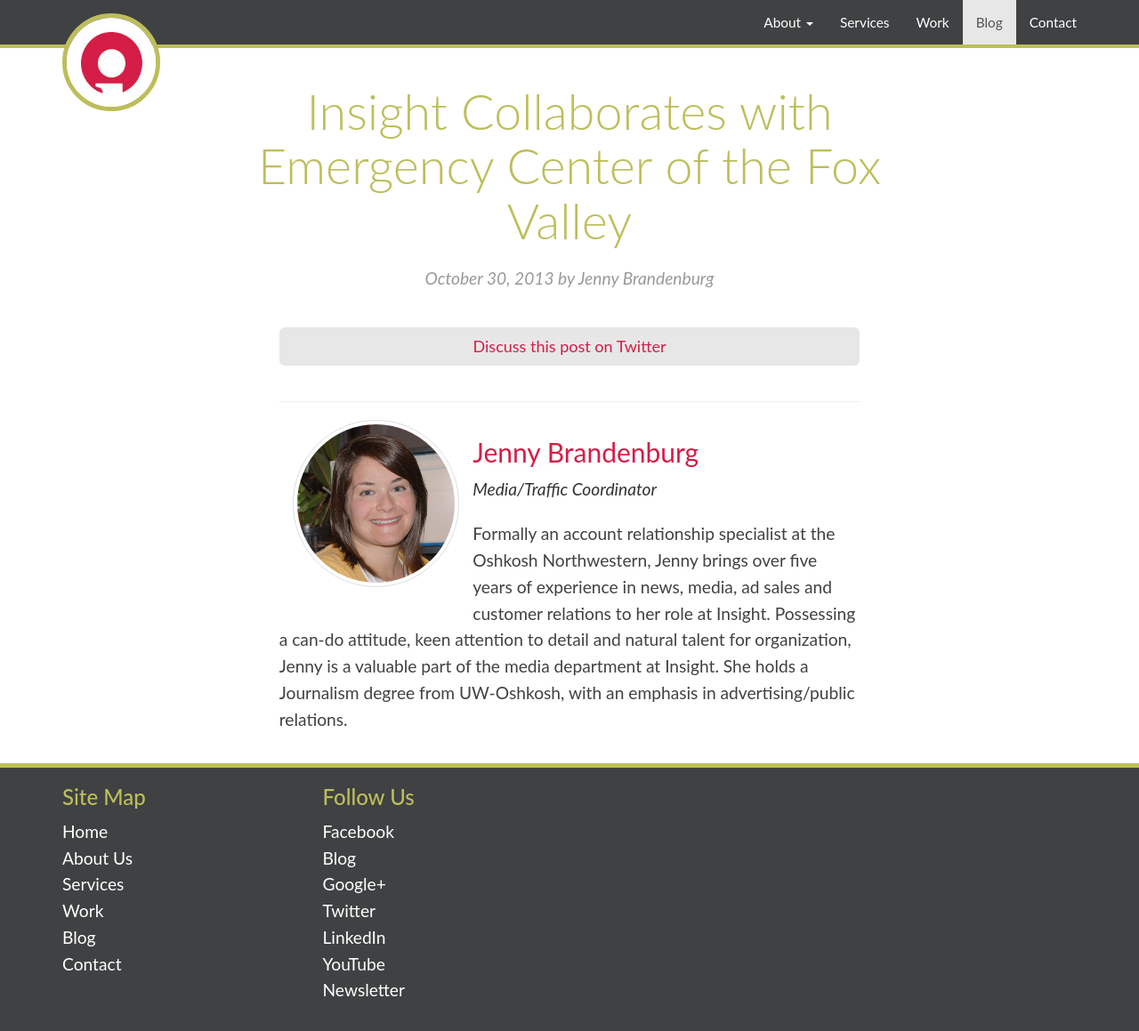
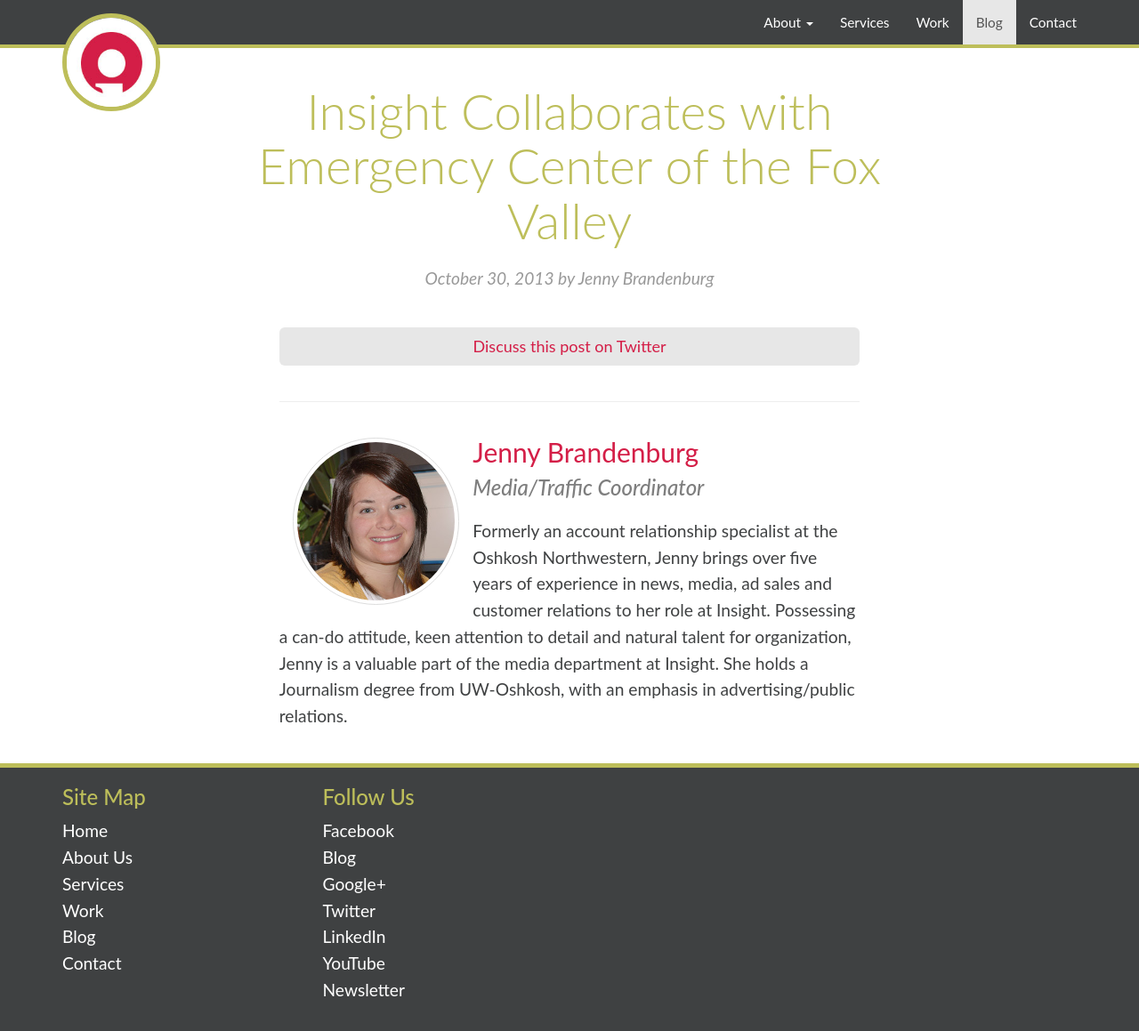
Before and after one commit to insight-creative/insight-creative.github.io, a Jekyll site: the page built from blog/_posts/2013-10-30-insight-collaborates-with-emergencyh-center-of-the-fox-valley.md, in a window 1280 px wide and 1168 px high. Shown: the top 1159 px of the window at 89% size. Built offline with Jekyll 4.4.1, drawn with Linux system fonts in a browser that asks for light colours; nearby versions of some CDN libraries; Markdown is read by kramdown in place of the engine named in the settings.

Commit message:
Adjust staff bio styles.

```diff
--- a/_data/staff.yml
+++ b/_data/staff.yml
@@ -15,7 +15,7 @@
 
 - name: Jenny Brandenburg
   job_title: Media/Traffic Coordinator
-  bio: "Formally an account relationship specialist at the Oshkosh Northwestern, Jenny brings over five years of experience in news, media, ad sales and customer relations to her role at Insight. Possessing a can-do attitude, keen attention to detail and natural talent for organization, Jenny is a valuable part of the media department at Insight. She holds a Journalism degree from UW-Oshkosh, with an emphasis in advertising/public relations."
+  bio: "Formerly an account relationship specialist at the Oshkosh Northwestern, Jenny brings over five years of experience in news, media, ad sales and customer relations to her role at Insight. Possessing a can-do attitude, keen attention to detail and natural talent for organization, Jenny is a valuable part of the media department at Insight. She holds a Journalism degree from UW-Oshkosh, with an emphasis in advertising/public relations."
   image: /img/jenny.jpg
 
 - name: Jay Bauer
--- a/_includes/staff-bio.html
+++ b/_includes/staff-bio.html
@@ -1,11 +1,11 @@
 <hr>
-<div class="row">
+<div class="row staff-bio">
   <div class="col-md-12">
     <div class="col-xs-4">
       <img class="thumbnail img-circle" src="{{ staff.image }}">
     </div>
     <h2>{{ staff.name }}</h2>
-    <em>{{ staff.job_title }}</em>
+    <h3>{{ staff.job_title }}</h3>
     <p>{{ staff.bio }}</p>
   </div>
 </div>
--- a/css/main.css
+++ b/css/main.css
@@ -92,7 +92,6 @@
   color: #BDBE5A;
 }
 
-
 /*
  * Jumbotron
  */
@@ -125,12 +124,12 @@
   border: 1px solid #BDBE5A;
 }
 .thumbnail-gallery .thumbnail:hover img {
+  padding: 2px;
   -webkit-filter: blur(2px);
      -moz-filter: blur(2px);
        -o-filter: blur(2px);
       -ms-filter: blur(2px);
           filter: blur(2px);
-  padding: 2px;
 }
 .thumbnail .caption {
   position: absolute;
@@ -147,6 +146,10 @@
      -moz-transition: all 0.3s;
           transition: all 0.3s;
 }
+.thumbnail:hover .caption {
+  visibility: visible;
+  opacity: 1;
+}
 .thumbnail .caption p {
   font-size: 1.2em;
   margin-top: auto;
@@ -159,10 +162,6 @@
   bottom: 0;
   color: white;
   text-decoration: none;
-}
-.thumbnail:hover .caption {
-  visibility: visible;
-  opacity: 1;
 }
 
 /*
@@ -229,6 +228,22 @@
 }
 .article-footer .btn {
   width: 100%;
+}
+
+/*
+ * Staff Bio
+ */
+
+@media (min-width: 992px) {
+  .staff-bio .thumbnail {
+    margin-top: 20px;
+    margin-bottom: 0;
+  }
+}
+.staff-bio h3 {
+  font-style: italic;
+  color: #7E7E7E;
+  margin-top: 0;
 }
 
 /*
```
Lines whose indentation alone changed are shown as unchanged.
